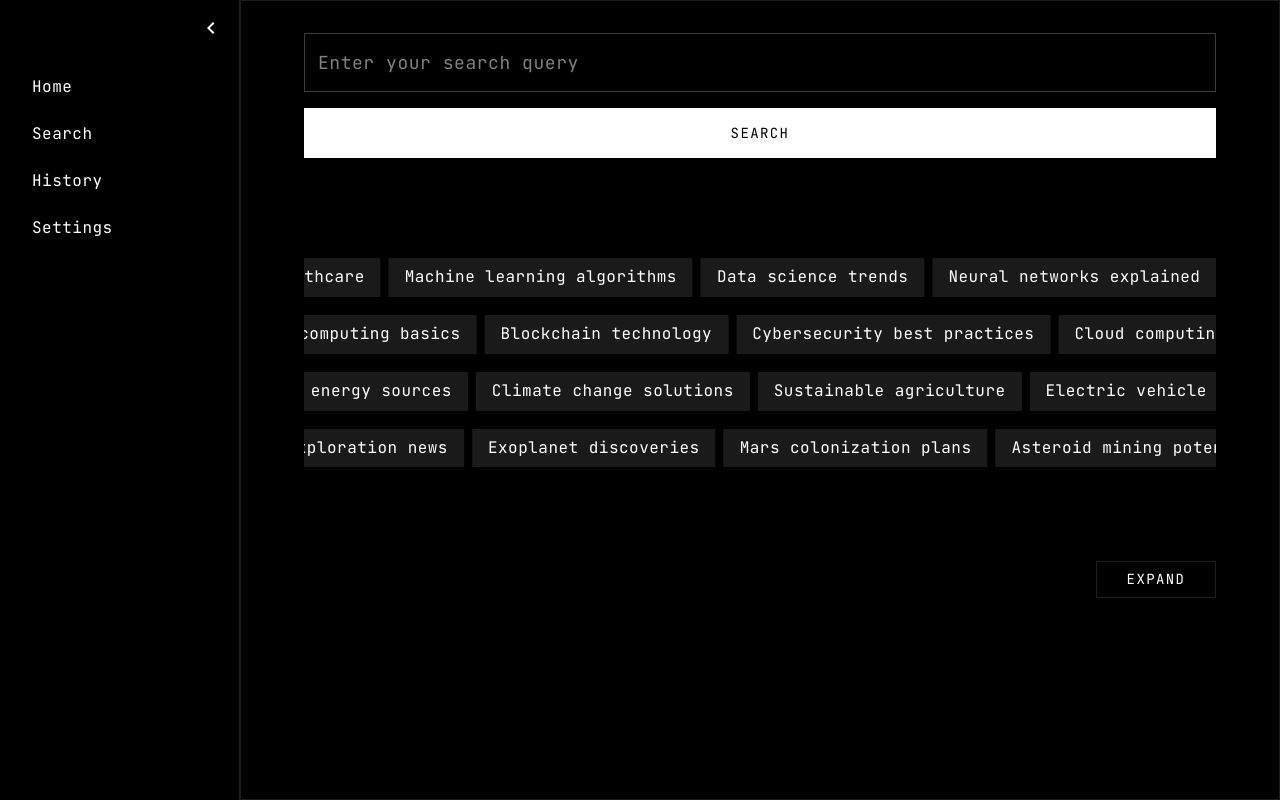
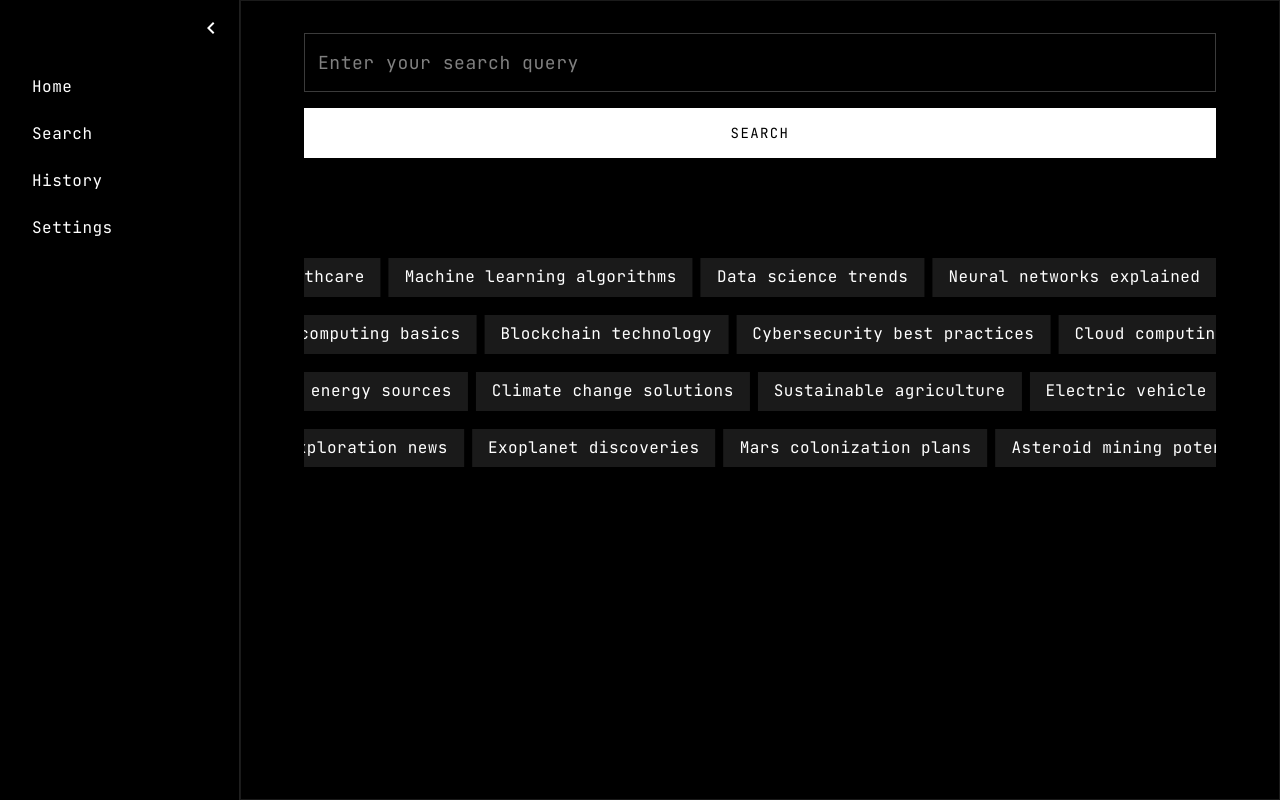
Before and after one commit to patelnilay251/search-frontend, a Next.js app: page / in a window 1280 px wide. Built offline with nearby package versions, Linux system fonts and the light colour scheme.

Commit message:
"Uplifiting from results comp"

```diff
--- a/app/components/GeminiResults.tsx
+++ b/app/components/GeminiResults.tsx
@@ -1,6 +1,6 @@
 import React, { useState } from 'react'
 import { motion, AnimatePresence, LayoutGroup } from 'framer-motion'
-import { Typography, List, ListItem, Paper, Box, Link, IconButton } from '@mui/material'
+import { Typography, List, ListItem, Paper, Box, Link, IconButton, Button } from '@mui/material'
 import ExpandMoreIcon from '@mui/icons-material/ExpandMore'
 import ExpandLessIcon from '@mui/icons-material/ExpandLess'
 import GeminiResultsExpanded from './GeminiResultsExpanded'
@@ -37,28 +37,11 @@ const truncateText = (text: string, maxLength: number) => {
 const GeminiResults: React.FC<SearchResultsProps> = ({ results }) => {
   const [isExpanded, setIsExpanded] = useState(false);
   const [isLoading, setIsLoading] = useState(false);
-  const [isResultsOpen, setIsResultsOpen] = useState(false)
+  const [isResultsOpen, setIsResultsOpen] = useState(false);
 
   const handleOpen = () => {
-    setIsResultsOpen(true)
-  }
-
-  const toggleExpand = () => {
-    setIsLoading(true);
-    setTimeout(() => {
-      setIsExpanded(!isExpanded);
-      setIsLoading(false);
-    }, 500); // Adjust this delay as needed
+    setIsResultsOpen(true);
   };
-
-  // const itemVariants = {
-  //   hidden: { opacity: 0, y: 20 },
-  //   visible: {
-  //     opacity: 1,
-  //     y: 0,
-  //     transition: { duration: 0.4, ease: 'easeOut' }
-  //   }
-  // }
 
   return (
     <LayoutGroup>
@@ -138,6 +121,7 @@ const GeminiResults: React.FC<SearchResultsProps> = ({ results }) => {
               exit={{ opacity: 0 }}
               transition={{ duration: 0.3 }}
             >
+              <Box sx={{ display: 'flex', flexDirection: 'column' }}>
                 <Box
                   sx={{
                     display: 'flex',
@@ -200,6 +184,44 @@ const GeminiResults: React.FC<SearchResultsProps> = ({ results }) => {
                       </Paper>
                     </motion.div>
                   ))}
+                </Box>
+
+                {/* <Box sx={{
+                  display: 'flex',
+                  justifyContent: 'center',
+                  width: '100%',
+                  p: 2,
+                  position: 'relative',
+                  '&::before': {
+                    content: '""',
+                    position: 'absolute',
+                    top: '50%',
+                    left: 0,
+                    right: 0,
+                    height: '1px',
+                    backgroundColor: 'rgba(255, 255, 255, 0.12)',
+                    zIndex: 0
+                  }
+                }}>
+                  <Button
+                    onClick={handleOpen}
+                    variant="outlined"
+                    size="small"
+                    sx={{
+                      color: 'white',
+                      borderColor: 'rgba(255, 255, 255, 0.12)',
+                      backgroundColor: '#121212',
+                      zIndex: 1,
+                      px: 4,
+                      '&:hover': {
+                        backgroundColor: 'rgba(255, 255, 255, 0.08)',
+                        borderColor: 'rgba(255, 255, 255, 0.3)',
+                      }
+                    }}
+                  >
+                    Expand Results
+                  </Button>
+                </Box> */}
               </Box>
             </motion.div>
           )}
@@ -321,8 +343,13 @@ const GeminiResults: React.FC<SearchResultsProps> = ({ results }) => {
         </AnimatePresence>
          */}
       </Box>
+      <GeminiResultsExpanded
+        results={results}
+        isOpen={isResultsOpen}
+        onClose={() => setIsResultsOpen(false)}
+      />
     </LayoutGroup>
-  )
-}
+  );
+};
 
-export default GeminiResults
+export default GeminiResults;
--- a/app/components/GeminiSearchResults.tsx
+++ b/app/components/GeminiSearchResults.tsx
@@ -339,34 +339,13 @@ export default function GeminiSearchResults() {
                   animate="visible"
                   exit="exit"
                 >
-                  {/* <Button onClick={handleOpen} /> */}
-
                   {results.length > 0 && <GeminiResults results={results} />}
-                  <Box sx={{
-                    display: 'flex',
-                    justifyContent: 'flex-end',
-                    width: '100%',
-                    mt: 2,
-                    mb: 2
-                  }}>
-                    <Button
-                      onClick={handleOpen}
-                      variant="outlined"
-                      sx={{
-                        color: 'white',
-                        borderColor: 'rgba(255, 255, 255, 0.12)',
-                        '&:hover': {
-                          backgroundColor: 'rgba(255, 255, 255, 0.08)',
-                          borderColor: 'rgba(255, 255, 255, 0.3)',
-                        },
-                        minWidth: '120px'
-                      }}
-                    >
-                      Expand
-                    </Button>
-                  </Box>
-                  {results.length > 0 && <GeminiResultsExpanded results={results}
-                    isOpen={isResultsOpen} onClose={() => setIsResultsOpen(false)} />}
+                  {/* Remove the Button and Box wrapper */}
+                  {results.length > 0 && <GeminiResultsExpanded
+                    results={results}
+                    isOpen={isResultsOpen}
+                    onClose={() => setIsResultsOpen(false)}
+                  />}
 
                   {summaryData && (
                     <Box
```
Lines whose indentation alone changed are shown as unchanged.
